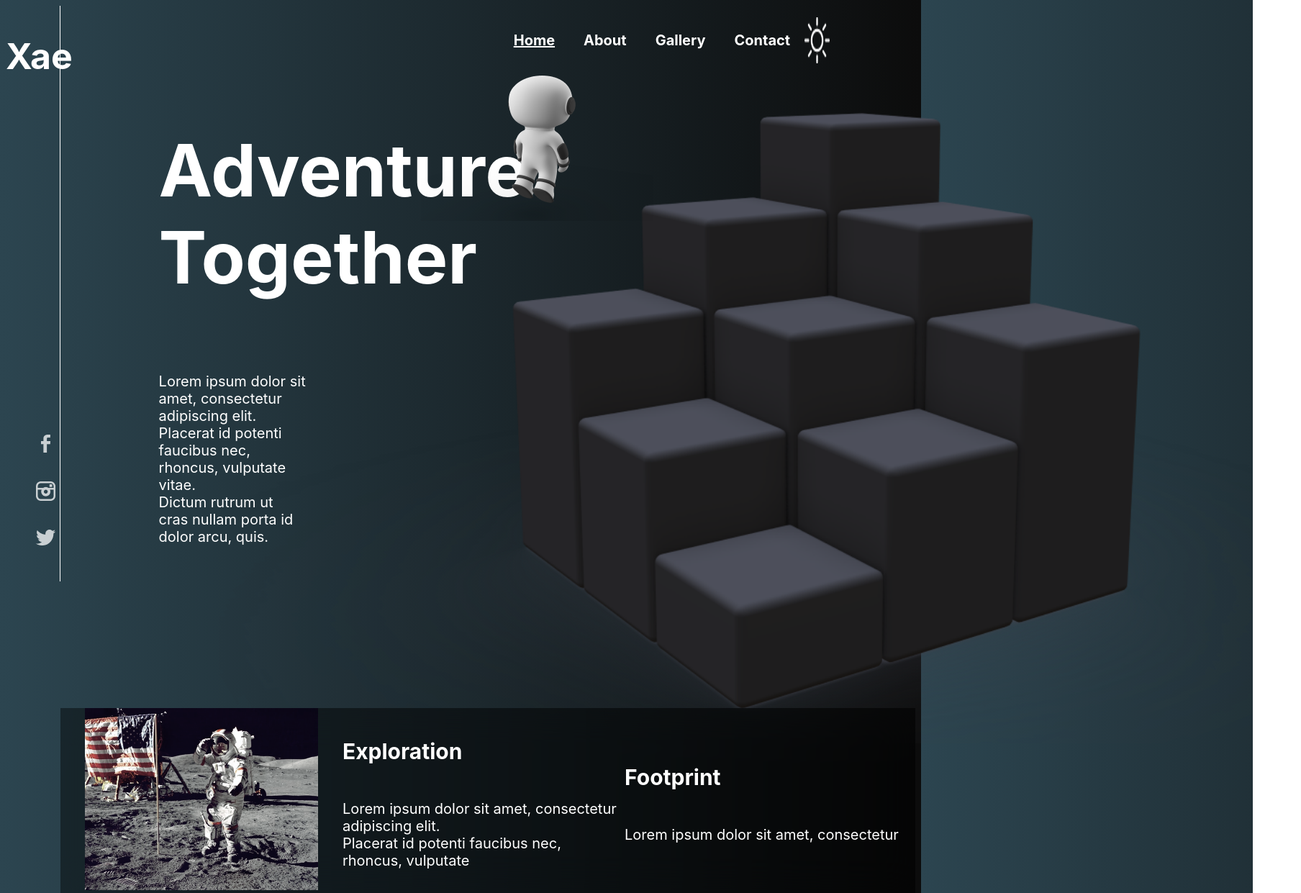
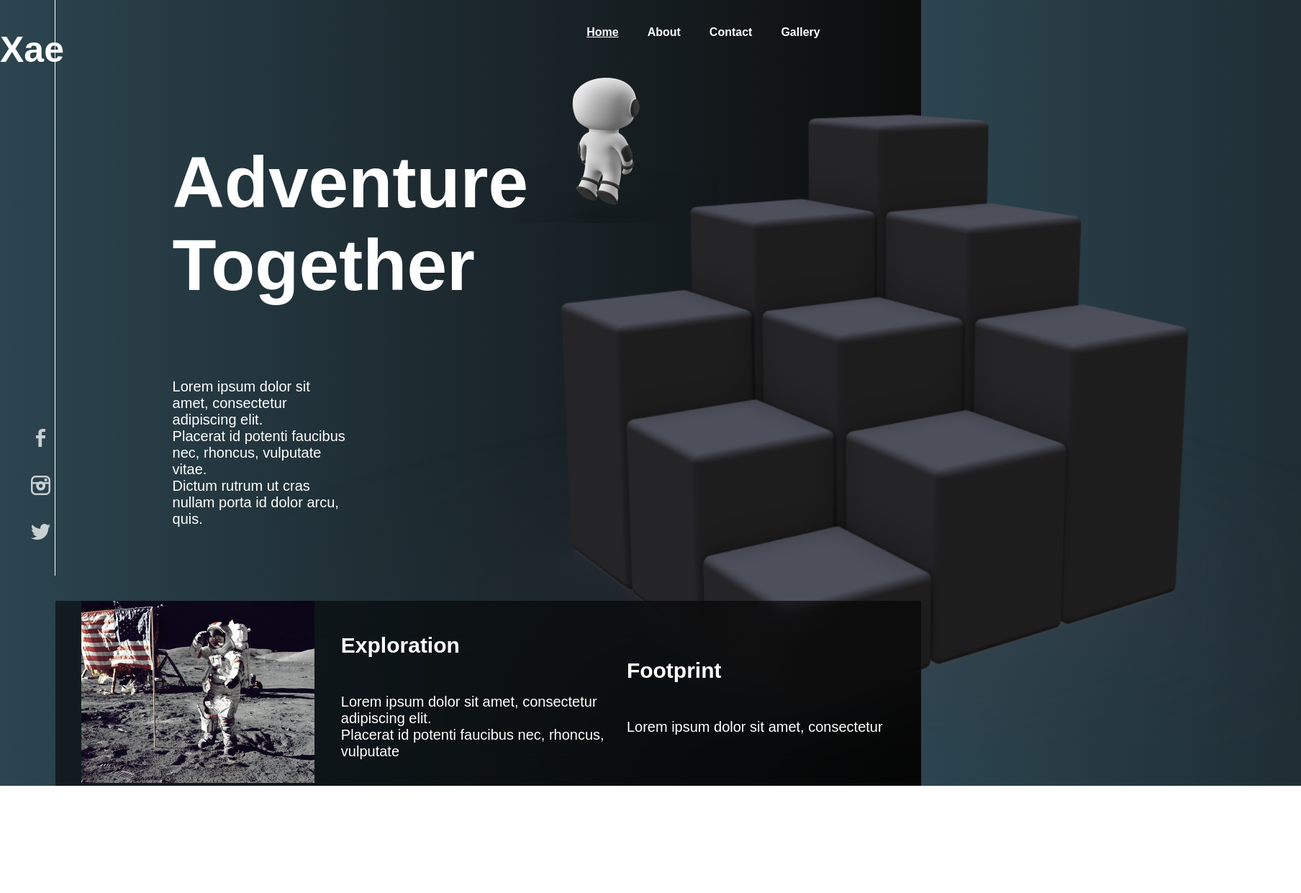
Before and after one commit to IvanMatejcic/frontend_challenge_1, a plain HTML site: page index.html in a window 1280 px wide. Shown: the whole page at 72% size, 1808 px wide, since content can reach past the window. After the commit the page ends 1092 px from the top, so only its background shows below. Drawn offline with Linux system fonts and the light colour scheme.

Commit message:
Further styling.

```diff
--- a/css/index.css
+++ b/css/index.css
@@ -2,8 +2,10 @@ body{
     background: linear-gradient(to right, #2C4550, #0C0C0C);
     display: grid;
     grid-template-columns: 6% 94%;
-    font-family: Inter, -apple-system, BlinkMacSystemFont, "Segoe UI", Roboto, Oxygen, Ubuntu, Cantarell, "Fira Sans", "Droid Sans", "Helvetica Neue", sans-serif;
+    font-family: "Poppins", sans-serif;
     color: white;
+    margin: 0 auto;
+    width: 100%;
 }
 
 /* LEFT MAIN DIV */
@@ -17,7 +19,7 @@ body{
 #site-name{
     font-size: 50px;
     text-align: center;
-    font-weight: bolder;
+    font-weight: bold;
     margin-top: 40px;
 }
 
@@ -42,22 +44,21 @@ body{
 /* RIGHT MAIN DIV */
 
 ul{
-    display: inline-flex;
+    display: flex;
+    list-style-type: none;
     float: right;
     margin-right: 10%;
 }
 
-li{
-    list-style-type: none;
+ul li{
+    display: flex;
     padding: 20px;
-    font-size: 20px;
-    font-weight: bolder;
-    transition: 0.3s;
+    font-weight: bold;
 }
 
-li:hover{
-    transform: scale(1.1);
-    transition: 0.3s;
+ul li a{
+    text-decoration: none;
+    color: white;
 }
 
 .active{
@@ -96,11 +97,12 @@ li:hover{
 }
 
 .exploration_footprint{
-    position: relative;
-    top: 20%;
+    position:relative;
+    margin-top: 8%;
+    width: 100%;
     display: grid;
     grid-template-columns: 33% 33% 33%;
-    background: radial-gradient(100% 2631.09% at 0% 0%, rgba(0, 0, 0, 0.42) 0%, rgba(0, 0, 0, 0.558) 100%);
+    background: radial-gradient(100% 2631.09% at 0% 0%, rgba(0, 0, 0, 0.558) 100%, rgba(0, 0, 0, 0.42) 0%);
     backdrop-filter: blur(25px);
     z-index: 2;
 }
@@ -114,3 +116,18 @@ li:hover{
     justify-content: center;
     flex-direction: column;
 }
+
+/* FLOATING ANIMATION */
+
+.floating {
+    animation-name: floating;
+    animation-duration: 3s;
+    animation-iteration-count: infinite;
+    animation-timing-function: ease-in-out;
+}
+
+@keyframes floating {
+    0% { transform: translate(0,  0px); }
+    50%  { transform: translate(0, 20px); }
+    100%   { transform: translate(0, -0px); }
+}
--- a/index.html
+++ b/index.html
@@ -21,17 +21,16 @@
         </div>
         <div class = "main-content">
             <nav>
-                <ul class = "nav-wrapper">
-                    <li class = "active">Home</li>
-                    <li>About</li>
-                    <li>Gallery</li>
-                    <li>Contact</li>
-                    <img src = "img/Vector(3).png"></img>
+                <ul>
+                    <li class = "nav-items"><a href = "https://trollface.dk/" class = "active">Home</a></li>
+                    <li class = "nav-items"><a href = "https://trollface.dk/">About</a></li>
+                    <li class = "nav-items"><a href = "https://trollface.dk/">Contact</a></li>
+                    <li class = "nav-items"><a href = "https://trollface.dk/">Gallery</a></li>
                 </ul>
             </nav>
             <div class = "main-content-wrapper">
-                <div class = "text-div">
-                    <p style = "font-size: 100px; font-weight: bolder;">Adventure <br> Together</p>
+                <div class = "floating text-div">
+                    <p style = "font-size: 100px; font-weight: bold;">Adventure <br> Together</p>
                     <p style = "font-size: 20px;">Lorem ipsum dolor sit amet, consectetur adipiscing elit. <br>Placerat id potenti faucibus nec, rhoncus, vulputate vitae. <br>Dictum rutrum ut cras nullam porta id dolor arcu, quis.</p>
                 </div>
                 <div class = "image-div">
@@ -44,11 +43,11 @@
                     <img src = "img/Rectangle 3.png">
                 </div>
                 <div class = "exploration">
-                    <p style = "font-size: 30px; font-weight: bolder;">Exploration</p>
+                    <p style = "font-size: 30px; font-weight: bold;">Exploration</p>
                     <p style = "font-size: 20px;">Lorem ipsum dolor sit amet, consectetur adipiscing elit. <br>Placerat id potenti faucibus nec, rhoncus, vulputate</p>
                 </div>
                 <div class = "footprint">
-                    <p style = "font-size: 30px; font-weight: bolder;">Footprint</p>
+                    <p style = "font-size: 30px; font-weight: bold;">Footprint</p>
                     <p style = "font-size: 20px;">Lorem ipsum dolor sit amet, consectetur</p>
                 </div>
             </div>
```
